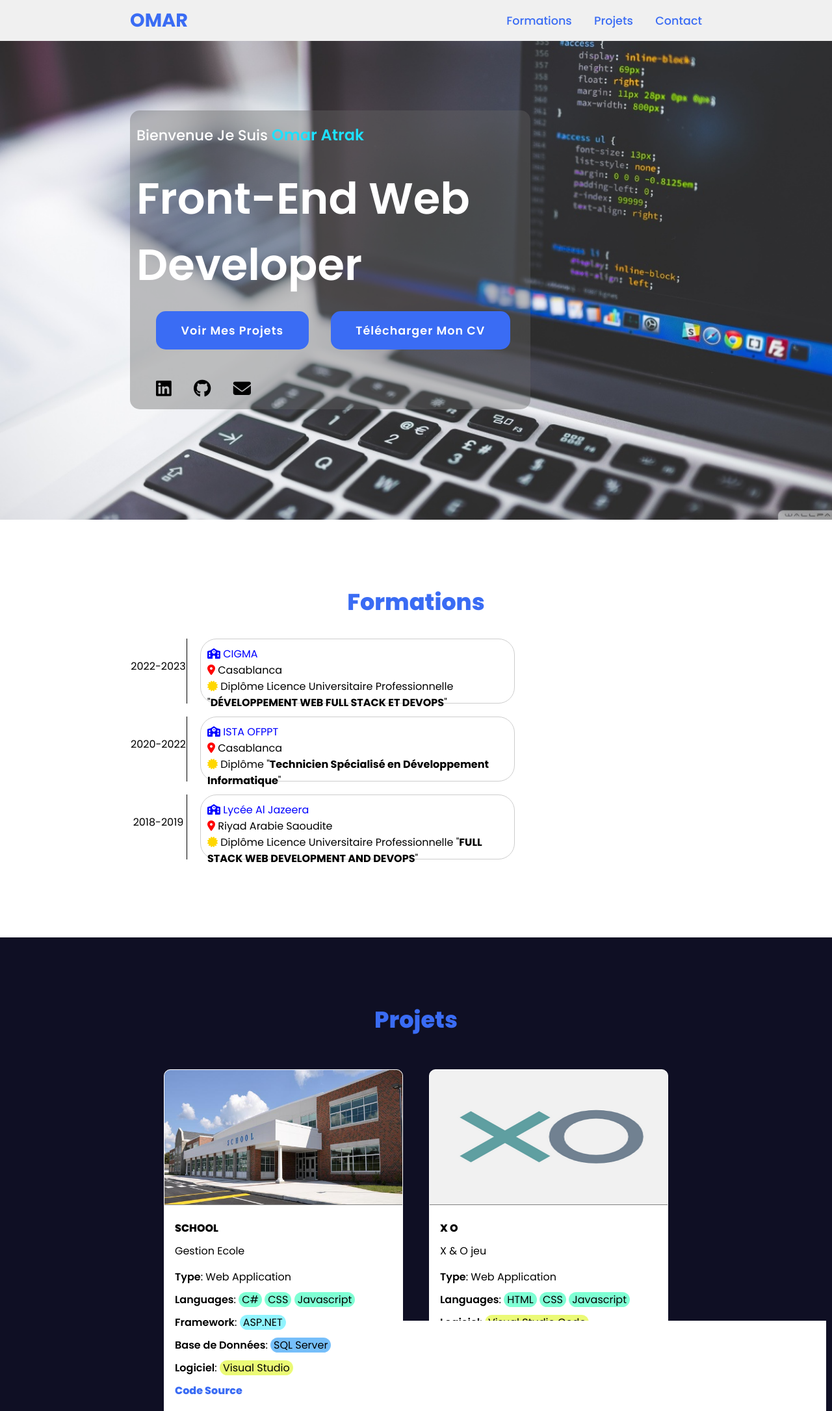
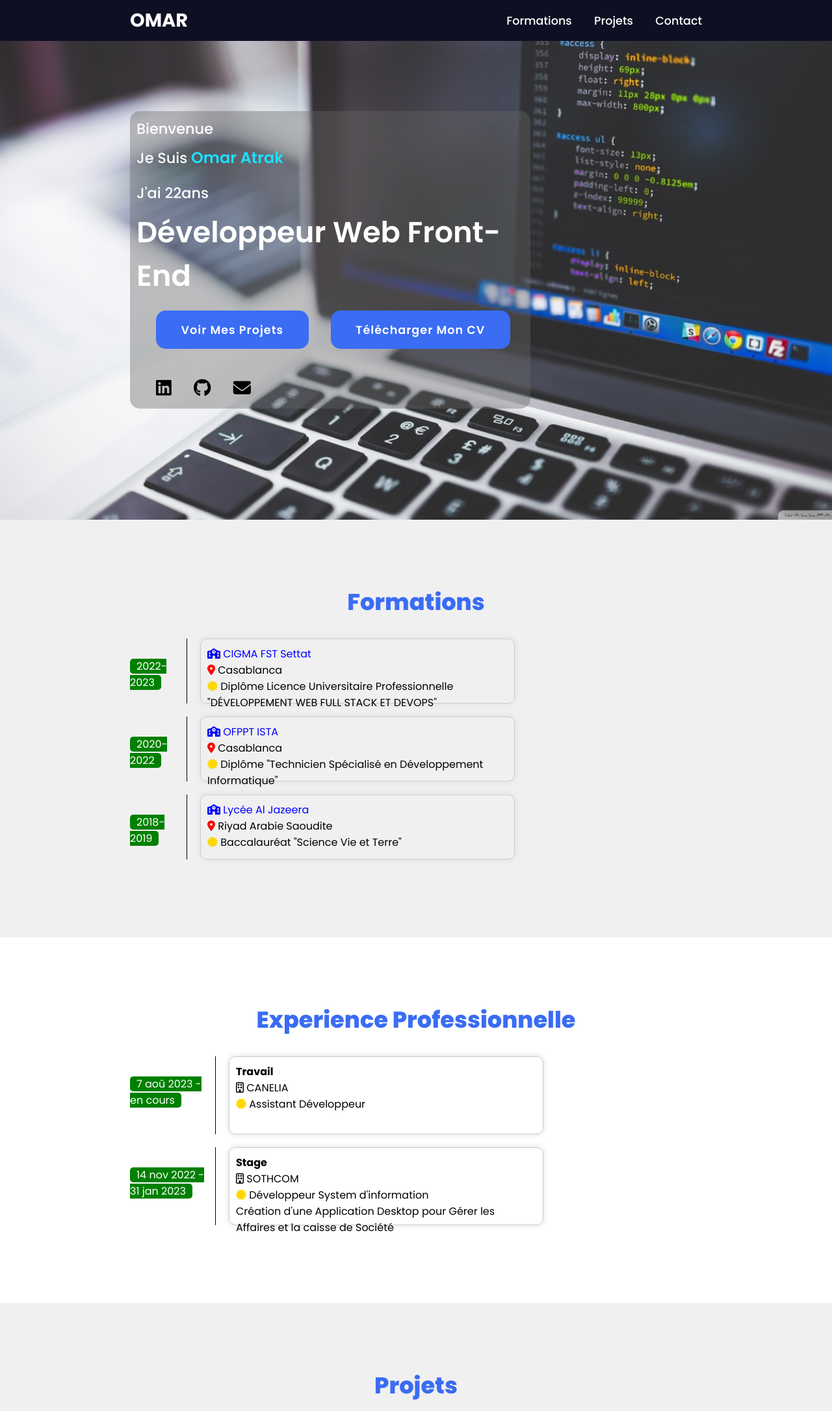
Before and after one commit to OmarAtrak/portfolio, a plain HTML site: page index.html in a window 1280 px wide. Shown: the top 2172 px of the page at 65% size. Drawn offline with Linux system fonts and the light colour scheme.

Commit message:
Update  Project

```diff
--- a/index.html
+++ b/index.html
@@ -21,7 +21,16 @@
     <section class="main">
         <div class="content-main">
             <!-- <h2>Hello I'm Omar<br/><span>Front-End Web Developer</span></h2> -->
-            <h2>Bienvenue Je Suis <span id="name">Omar Atrak</span><br/><span>Front-End Web Developer</span></h2>
+            <h2>
+                Bienvenue
+                <br>
+                Je Suis
+                <span id="name">Omar Atrak</span>
+                <br/>
+                <p id="age">J'ai</p>
+                <!-- <span>Front-End Web Developer</span> -->
+                <span> Développeur Web Front-End</span>
+            </h2>
             <!-- <a href="#projects" class="main-btn">View My Work</a> -->
             <a href="#projects" class="main-btn">Voir Mes Projets</a>
             <!-- <a href="files/Omar CV.rar" class="main-btn">Download My CV</a> -->
@@ -38,33 +47,32 @@
         <h2 class="title">Formations</h2>
         <div class="formation-content">
             <div class="time-line">
-                <p>2022-2023</p>
+                <p><span class="date">2022-2023</span></p>
                 <div class="line">
                 </div>
             </div>
             <div class="formation-details">
-                <p><a href="https://cigma.org/" target="_blank"><i class="fa-solid fa-school"></i> CIGMA</a><strong></strong></p>
+                <p><a href="https://cigma.org/" target="_blank"><i class="fa-solid fa-school"></i> CIGMA FST Settat</a></p>
                 <p><i class="fa-solid fa-location-dot" style="color: red;"></i> Casablanca</p>
-                <p><i class="fa-solid fa-certificate" style="color: gold"></i> Diplôme Licence Universitaire Professionnelle "<strong>DÉVELOPPEMENT WEB FULL STACK ET DEVOPS</strong>"</p>
+                <p><i class="fa-solid fa-certificate" style="color: gold"></i> Diplôme Licence Universitaire Professionnelle "DÉVELOPPEMENT WEB FULL STACK ET DEVOPS"</p>
             </div>
         </div>
         <div class="formation-content">
             <div class="time-line">
-                <p>2020-2022</p>
+                <p><span class="date">2020-2022</span></p>
                 <div class="line">
                 </div>
             </div>
             <div class="formation-details">
-                <p><a href="https://www.ofppt.ma/"><i class="fa-solid fa-school"></i> ISTA OFPPT</a></p>
+                <p><a href="https://www.ofppt.ma/"><i class="fa-solid fa-school"></i> OFPPT ISTA</a></p>
                 <p><i class="fa-solid fa-location-dot" style="color: red;"></i> Casablanca</p>
-                <p><i class="fa-solid fa-certificate" style="color: gold"></i> Diplôme "<strong>Technicien Spécialisé en Développement Informatique</strong>"</p>
+                <p><i class="fa-solid fa-certificate" style="color: gold"></i> Diplôme "Technicien Spécialisé en Développement Informatique"</p>
             </div>
         </div>
         <div class="formation-content">
             <div class="time-line">
-                <p>2018-2019</p>
+                <p><span class="date">2018-2019</span></p>
                 <div class="line">
-
                 </div>
             </div>
             <div class="formation-details">
@@ -72,7 +80,37 @@
                 <p><a href="https://www.ofppt.ma/"><i class="fa-solid fa-school"></i> Lycée Al Jazeera</a></p>
                 <!-- <p><i class="fa-solid fa-location-dot" style="color: red;"></i> Riyadh Saudi Arabia</p> -->
                 <p><i class="fa-solid fa-location-dot" style="color: red;"></i> Riyad Arabie Saoudite</p>
-                <p><i class="fa-solid fa-certificate" style="color: gold"></i> Diplôme Licence Universitaire Professionnelle "<strong>FULL STACK WEB DEVELOPMENT AND DEVOPS</strong>"</p>
+                <p><i class="fa-solid fa-certificate" style="color: gold"></i> Baccalauréat "Science Vie et Terre"</p>
+            </div>
+        </div>
+    </section>
+
+    <section class="experience" id="experience">
+        <h2 class="title">Experience Professionnelle</h2>
+        <div class="experience-content">
+            <div class="time-line">
+                <p><span class="date">7 aoû 2023 - en cours</span></p>
+                <div class="line">
+                </div>
+            </div>
+            <div class="experience-details">
+                <p><strong>Travail</strong></p>
+                <p><i class="fa-regular fa-building"></i> CANELIA</p>
+                <p><i class="fa-solid fa-certificate" style="color: gold"></i> Assistant Développeur</p>
+                <p></p>
+            </div>
+        </div>
+        <div class="experience-content">
+            <div class="time-line">
+                <p><span class="date">14 nov 2022 - 31 jan 2023</span></p>
+                <div class="line">
+                </div>
+            </div>
+            <div class="experience-details">
+                <p><strong>Stage</strong></p>
+                <p><i class="fa-regular fa-building"></i> SOTHCOM</p>
+                <p><i class="fa-solid fa-certificate" style="color: gold"></i> Développeur System d'information</p>
+                <p>Création d'une Application Desktop pour Gérer les Affaires et la caisse de Société</p>
             </div>
         </div>
     </section>
@@ -140,7 +178,9 @@
                             <span>Languages</span>:
                             <spam class="languages">HTML</spam>
                             <spam class="languages">CSS</spam>
-                            <spam class="languages">Javascript</spam>
+                            <a href="https://fr.wikipedia.org/wiki/JavaScript" target="_blank" class="link">
+                                <spam class="languages">Javascript</spam>
+                            </a>
                         </p>
                         <p>
                             <span>Logiciel</span>:
@@ -199,9 +239,9 @@
                 <div class="project-info">
                     <div>
                         <strong class="project-title">
-                            <span>Tram</span>
+                            <span>Casa Tram</span>
                         </strong>
-                        <p class="project-category">Transport</p>
+                        <p class="project-category">Gestion Tram</p>
                         <div class="project-details">
                             <p><span>Type</span>: Mobile Application</p>
                             <p>
@@ -220,6 +260,55 @@
                                 <span>Base de Données</span>:
                                 <a href="https://firebase.google.com/?gad=1&gclid=Cj0KCQjwuNemBhCBARIsADp74QQSYoyY5Y8-IqvyeVFKX4vubzbjIzHsdd7Z6hpzNY-CUVtYJqXDMpcaAtSkEALw_wcB&gclsrc=aw.ds" target="_blank" class="link">
                                     <spam class="database">Firebase</spam>
+                                </a>
+                            </p>
+                            <p>
+                                <span>Logiciel</span>:
+                                <a href="https://code.visualstudio.com/" target="_blank" class="link">
+                                    <spam class="program">Visual Studio Code</spam>
+                                </a>
+                            </p>
+                        </div>
+                    </div>
+                    <a href="https://github.com/OmarAtrak/TramApp" target="_blank" class="more-details">Code Source</a>
+                </div>
+            </div>
+            <div class="project-card">
+                <div class="project-image" style="display: flex; justify-content: center;">
+                    <img src="images/topchef.png" style="width: 250px;" class="tram-img">
+                </div>
+                <div class="project-info">
+                    <div>
+                        <strong class="project-title">
+                            <span>Top Chef</span>
+                        </strong>
+                        <p class="project-category">Projet Commercial</p>
+                        <div class="project-details">
+                            <p><span>Type</span>: Web Application</p>
+                            <p>
+                                <span>Languages</span>:
+                                <spam class="languages">HTML</spam>
+                                <spam class="languages">CSS</spam>
+                                <a href="https://fr.wikipedia.org/wiki/JavaScript" target="_blank" class="link">
+                                    <spam class="languages">Javascript</spam>
+                                </a>
+                                <a href="https://www.typescriptlang.org/" target="_blank" class="link">
+                                    <spam class="languages">Typescript</spam>
+                                </a>
+                            </p>
+                            <p>
+                                <span>Framework</span>:
+                                <a href="https://vuejs.org/" target="_blank" class="link">
+                                    <spam class="framework">Vue.js</spam>
+                                </a>
+                                <a href="https://getbootstrap.com/" target="_blank" class="link">
+                                    <spam class="framework">Bootstrap</spam>
+                                </a>
+                            </p>
+                            <p>
+                                <span>Base de Données</span>:
+                                <a href="https://www.mysql.com/fr/" target="_blank" class="link">
+                                    <spam class="database">MySQL</spam>
                                 </a>
                             </p>
                             <p>
@@ -264,12 +353,20 @@
 
     <footer class="footer">
         <!-- <p class="footer-title">Created By <span>Omar Atrak</span></p> -->
-        <p></p>
+        <p class="footer-title" id="year"></p>
         <div class="social-icons">
             <a href="https://www.linkedin.com/feed/" target="_blank"><i class="fa-brands fa-linkedin"></i></a>
             <a href="https://github.com/OmarAtrak" target="_blank"><i class="fa-brands fa-github"></i></a>
             <a href="mailto:omar.atrak7@gmail.com" target="_blank"><i class="fa-solid fa-envelope"></i></a>
         </div>
     </footer>
+
+
+
+    <script>
+        const date = new Date();
+        document.getElementById('year').innerText = date.getFullYear();
+        document.getElementById('age').innerText += ' ' + (date.getFullYear() - 2001) + 'ans';
+    </script>
 </body>
 </html>
--- a/style.css
+++ b/style.css
@@ -12,25 +12,30 @@ body{
 }
 
 header{
-    background-color: #f0f0f0;
+    /* background-color: #f0f0f0; */
+    background-color: #0f0f24;
+    color: #ffff;
     width: 100%;
     position: fixed;
     display: flex;
     justify-content: space-between;
     align-items: center;
     padding: 10px 200px;
+    /* border-bottom: black 1px solid; */
 }
 
 .logo{
     text-decoration: none;
-    color: #3a6cf4;
+    /* color: #3a6cf4; */
+    color: #ffff;
     text-transform: uppercase;
     font-weight: 700;
     font-size: 1.8em;
 }
 
 .navigation a{
-    color:#3a6cf4;
+    /* color:#3a6cf4; */
+    color: #ffff;
     text-decoration: none;
     font-size: 1.1em;
     font-weight: 500;
@@ -39,7 +44,8 @@ header{
 }
 
 .navigation a:hover{
-    color:#601c8c;
+    /* color:#601c8c; */
+    color:#dfdfdf;
 }
 
 section{
@@ -66,7 +72,7 @@ section{
     display: inline-block;
     margin-top: 10px;
     color:#ffff;
-    font-size: 3em;
+    font-size: 2em;
     font-weight: 600;
     margin-bottom: 20px;
 }
@@ -124,7 +130,8 @@ section{
 }
 
 .projects{
-    background-color: #0f0f24;
+    /* background-color: #0f0f24; */
+    background-color: #f0f0f0;
     padding: 100px 100px;
 }
 
@@ -134,7 +141,8 @@ section{
 
 .project-card{
     background-color: #ffff;
-    border: 1px solid white;
+    /* border: 1px solid white; */
+    border: 1px solid gainsboro;
     min-height: 14em;
     width: 23em;
     overflow: hidden;
@@ -152,10 +160,14 @@ section{
     opacity: 0.9;
 }
 
+.project-image{
+    margin-bottom: 0px;
+    border-bottom: 1px rgb(200, 200, 200) solid;
+}
+
 .project-image img{
     width: 100%;
     height: 13em;
-    border-bottom: 1px gray solid;
 }
 
 .project-info{
@@ -186,7 +198,7 @@ section{
 .footer{
     background-color: #0f0f24;
     color: #ffff;
-    padding: 0.5em;
+    /* padding: 0.1em; */
     display: flex;
     justify-content: space-between;
 }
@@ -201,31 +213,16 @@ section{
 }
 
 .footer-title{
-    font-size: 1.3em;
-    font-weight: 600;
+    /* font-size: 1.3em;
+    font-weight: 600; */
+    font-size: 18px;
+    font-weight: 500;
+    margin-left: 10px;
 }
 
 .footer-title span{
     color: #3a6cf4;
 }
-
-
-
-
-
-
-
-
-
-
-
-
-
-
-
-
-
-
 
 
 .card{
@@ -344,12 +341,16 @@ section{
     border-radius: 25px;
 }
 
-.formation-content{
-    display: flex;
-    /* justify-content: ; */
+.formation{
+    /* border-bottom: black 1px solid; */
+    background-color: #f0f0f0;
 }
 
-.time-line{
+.formation-content, .experience-content{
+    display: flex;
+}
+
+.formation-content .time-line{
     width: 10%;
     height: 100px;
     display: flex;
@@ -360,13 +361,32 @@ section{
     margin-right: 20px;
 }
 
+.experience-content .time-line{
+    width: 15%;
+    height: 120px;
+    display: flex;
+    justify-content: center;
+    justify-items: center;
+    padding-top: 30px;
+    border-right: 1px black solid;
+    margin-right: 20px;
+}
+
 .formation-details{
+    height: 100px;
+}
+
+.experience-details{
+    height: 120px;
+}
+
+.formation-details, .experience-details{
     padding: 10px;
     width: 55%;
-    height: 100px;
-    border-radius: 25px;
+    border-radius: 10px;
     border: 1px #cdcdcd solid;
     margin-bottom: 20px;
+    box-shadow: 0px 0px 10px gainsboro;
 }
 
 .formation-details > p > a{
@@ -387,6 +407,25 @@ section{
     font-size:24px;
 }
 
-/* .line{
+/* .formation-content .line{
     border: 1px black solid;
+    position: relative;
+    top: 27px;
+    right: 52px;
+    height: 90px;
+}
+
+.experience-content .line{
+    border: 1px black solid;
+    position: relative;
+    top: 27px;
+    right: 52px;
+    height: 90px;
 } */
+
+.date{
+    background-color: green;
+    border-radius: 5px;
+    padding: 0px 10px;
+    color: white;
+}
```
Also changed, not shown: images/topchef.png (added), 1 other file.
